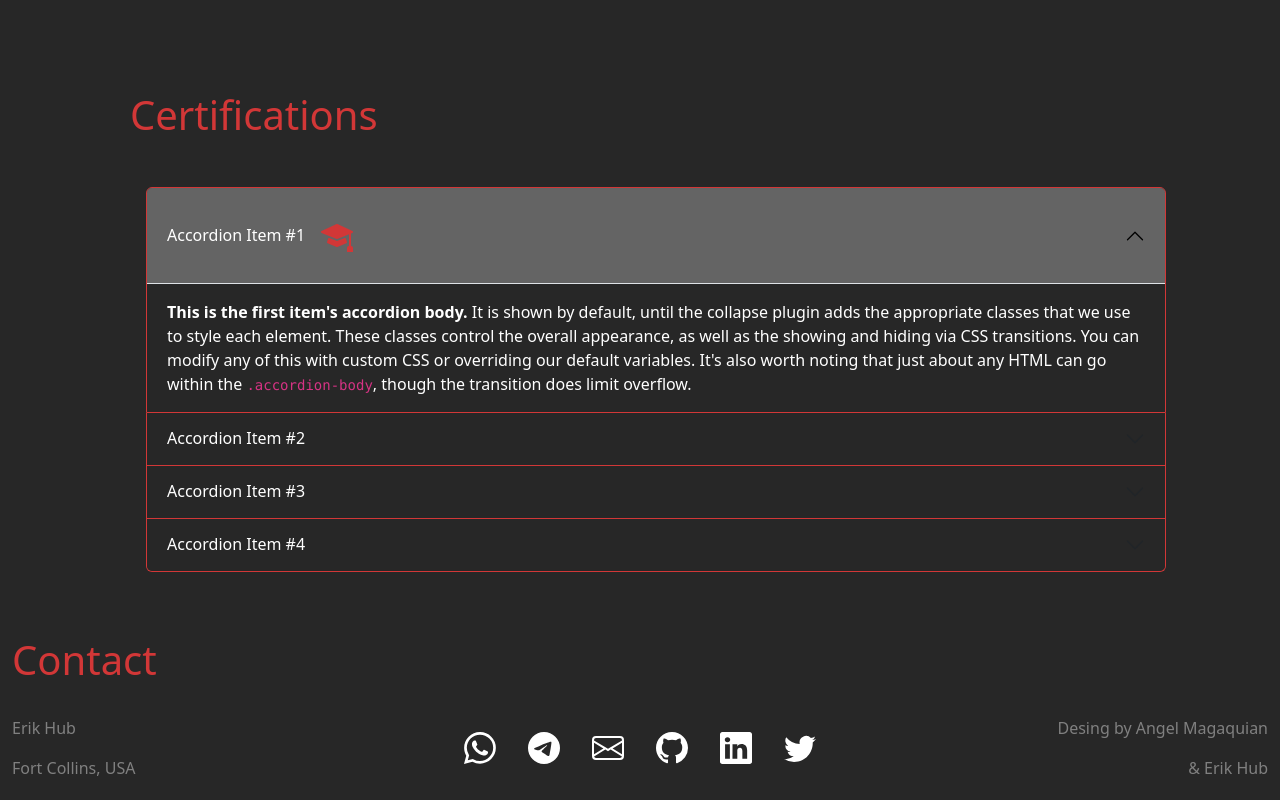
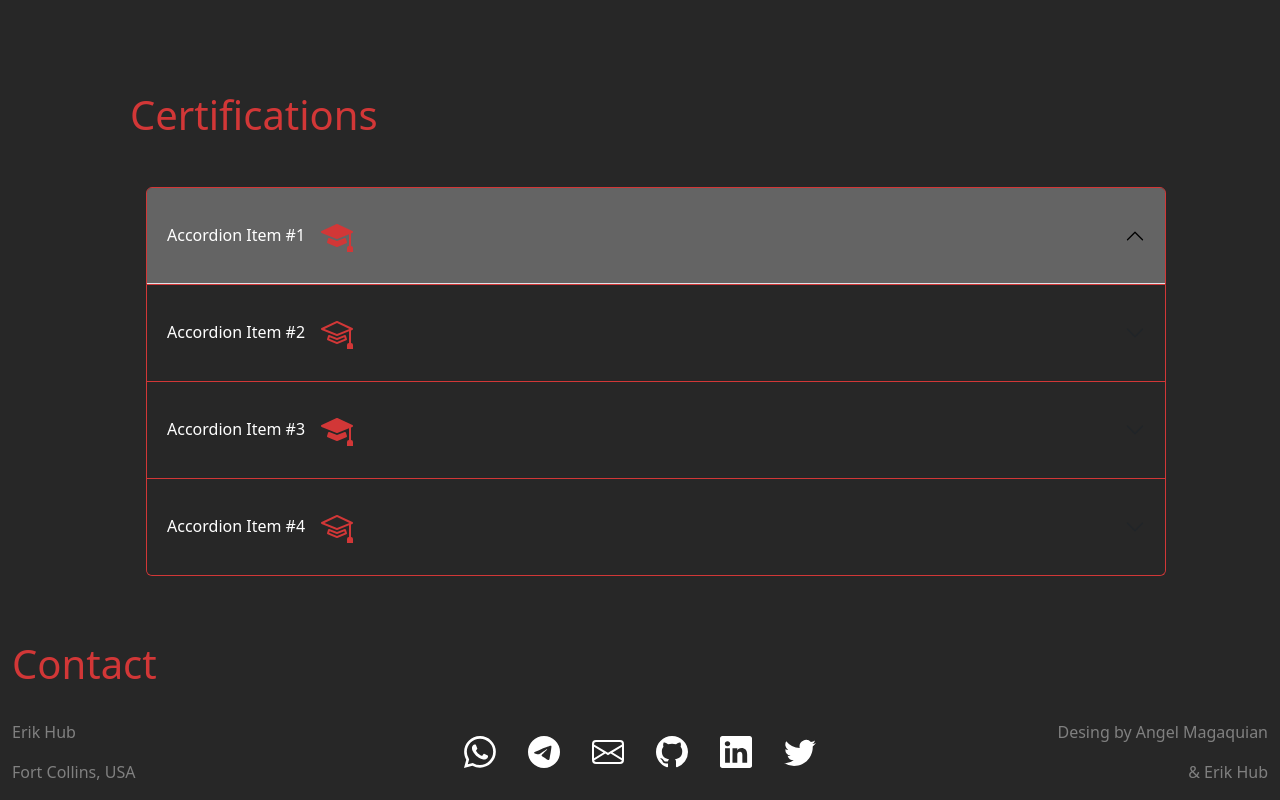
Before and after one commit to ehub-96/my-resume, a React (Vite) app: page / in a window 1280 px wide. Shown: the part 2837-3637 px from the top of the page. Built offline with nearby package versions, Linux system fonts and the light colour scheme.

Commit message:
Finished accordion

```diff
--- a/src/components/Certifications/Certifications.jsx
+++ b/src/components/Certifications/Certifications.jsx
@@ -1,5 +1,5 @@
 import React, { Component } from "react";
-import { MortarboardFill} from 'react-bootstrap-icons';
+import { MortarboardFill, Mortarboard} from 'react-bootstrap-icons';
 import { Accordion, Card } from "react-bootstrap";
 import "bootstrap/dist/css/bootstrap.min.css";
 
@@ -13,11 +13,11 @@ export class Certifications extends Component {
             <div class="accordion" id="accordionPanelsStayOpenExample">
               <div class="accordion-item">
                 <h1 class="accordion-header" id="panelsStayOpen-headingOne">
-                  <button class="accordion-button" type="button" data-bs-toggle="collapse" data-bs-target="#panelsStayOpen-collapseOne" aria-expanded="true" aria-controls="panelsStayOpen-collapseOne">
+                  <button class="accordion-button" type="button" data-bs-toggle="collapse" data-bs-target="#panelsStayOpen-collapseOne" aria-expanded="false" aria-controls="panelsStayOpen-collapseOne">
                     Accordion Item #1  <div class="btn-container text-center"><a href="../../../ErikHubResume.pdf" target="_blank" rel="noopener noreferrer"><MortarboardFill className='card-icon2' /></a></div>
                   </button>
                 </h1>
-                <div id="panelsStayOpen-collapseOne" class="accordion-collapse collapse show" aria-labelledby="panelsStayOpen-headingOne">
+                <div id="panelsStayOpen-collapseOne" class="accordion-collapse collapse" aria-labelledby="panelsStayOpen-headingOne">
                   <div class="accordion-body">
                     <strong>This is the first item's accordion body.</strong> It is shown by default, until the collapse plugin adds the appropriate classes that we use to style each element. These classes control the overall appearance, as well as the showing and hiding via CSS transitions. You can modify any of this with custom CSS or overriding our default variables. It's also worth noting that just about any HTML can go within the <code>.accordion-body</code>, though the transition does limit overflow.
                   </div>
@@ -26,7 +26,7 @@ export class Certifications extends Component {
               <div class="accordion-item">
                 <h1 class="accordion-header" id="panelsStayOpen-headingTwo">
                   <button class="accordion-button collapsed" type="button" data-bs-toggle="collapse" data-bs-target="#panelsStayOpen-collapseTwo" aria-expanded="false" aria-controls="panelsStayOpen-collapseTwo">
-                    Accordion Item #2
+                    Accordion Item #2 <div class="btn-container text-center"><a href="../../../ErikHubResume.pdf" target="_blank" rel="noopener noreferrer"><Mortarboard className='card-icon2' /></a></div>
                   </button>
                 </h1>
                 <div id="panelsStayOpen-collapseTwo" class="accordion-collapse collapse" aria-labelledby="panelsStayOpen-headingTwo">
@@ -38,7 +38,7 @@ export class Certifications extends Component {
               <div class="accordion-item">
                 <h1 class="accordion-header" id="panelsStayOpen-headingThree">
                   <button class="accordion-button collapsed" type="button" data-bs-toggle="collapse" data-bs-target="#panelsStayOpen-collapseThree" aria-expanded="false" aria-controls="panelsStayOpen-collapseThree">
-                    Accordion Item #3
+                    Accordion Item #3 <div class="btn-container text-center"><a href="../../../ErikHubResume.pdf" target="_blank" rel="noopener noreferrer"><MortarboardFill className='card-icon2' /></a></div>
                   </button>
                 </h1>
                 <div id="panelsStayOpen-collapseThree" class="accordion-collapse collapse" aria-labelledby="panelsStayOpen-headingThree">
@@ -50,7 +50,7 @@ export class Certifications extends Component {
               <div class="accordion-item">
                 <h1 class="accordion-header" id="panelsStayOpen-headingFour">
                   <button class="accordion-button collapsed" type="button" data-bs-toggle="collapse" data-bs-target="#panelsStayOpen-collapseFour" aria-expanded="false" aria-controls="panelsStayOpen-collapseFour">
-                    Accordion Item #4
+                    Accordion Item #4 <div class="btn-container text-center"><a href="../../../ErikHubResume.pdf" target="_blank" rel="noopener noreferrer"><Mortarboard className='card-icon2' /></a></div>
                   </button>
                 </h1>
                 <div id="panelsStayOpen-collapseFour" class="accordion-collapse collapse" aria-labelledby="panelsStayOpen-headingFour">
```
